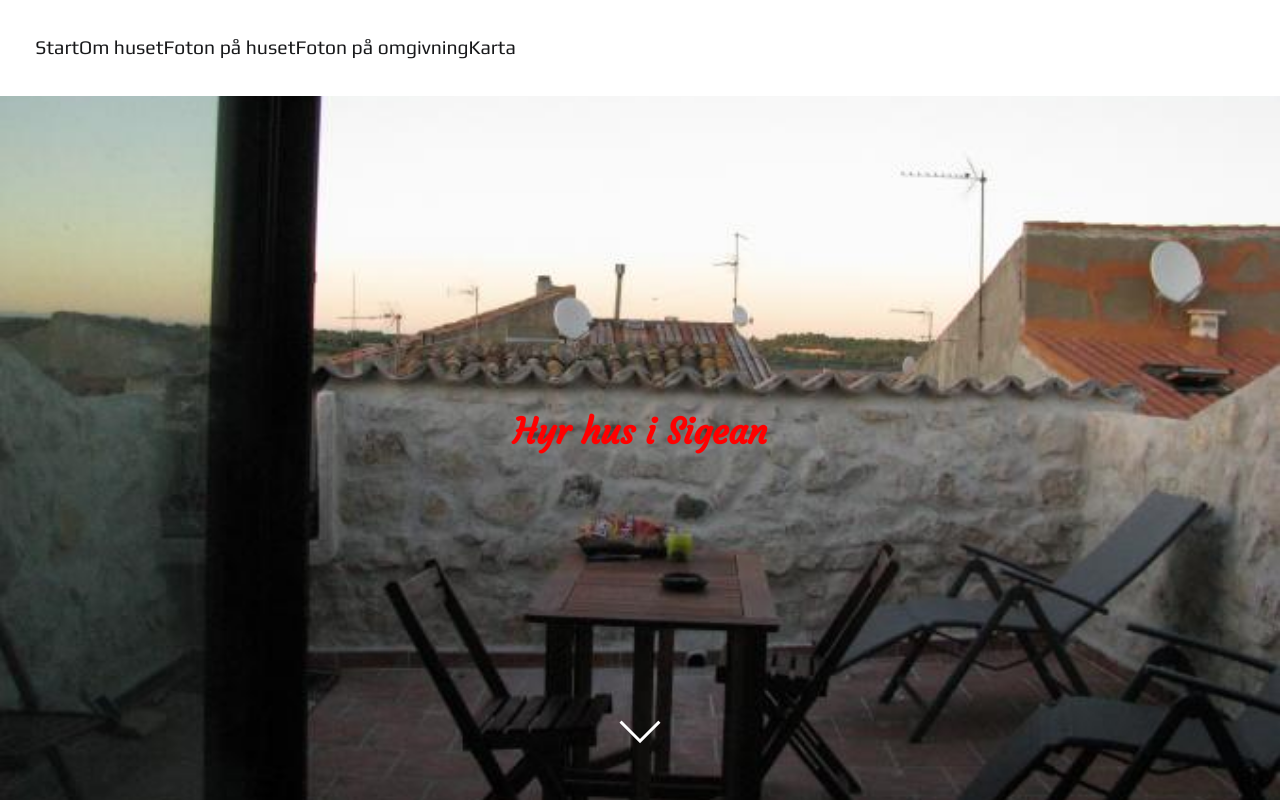
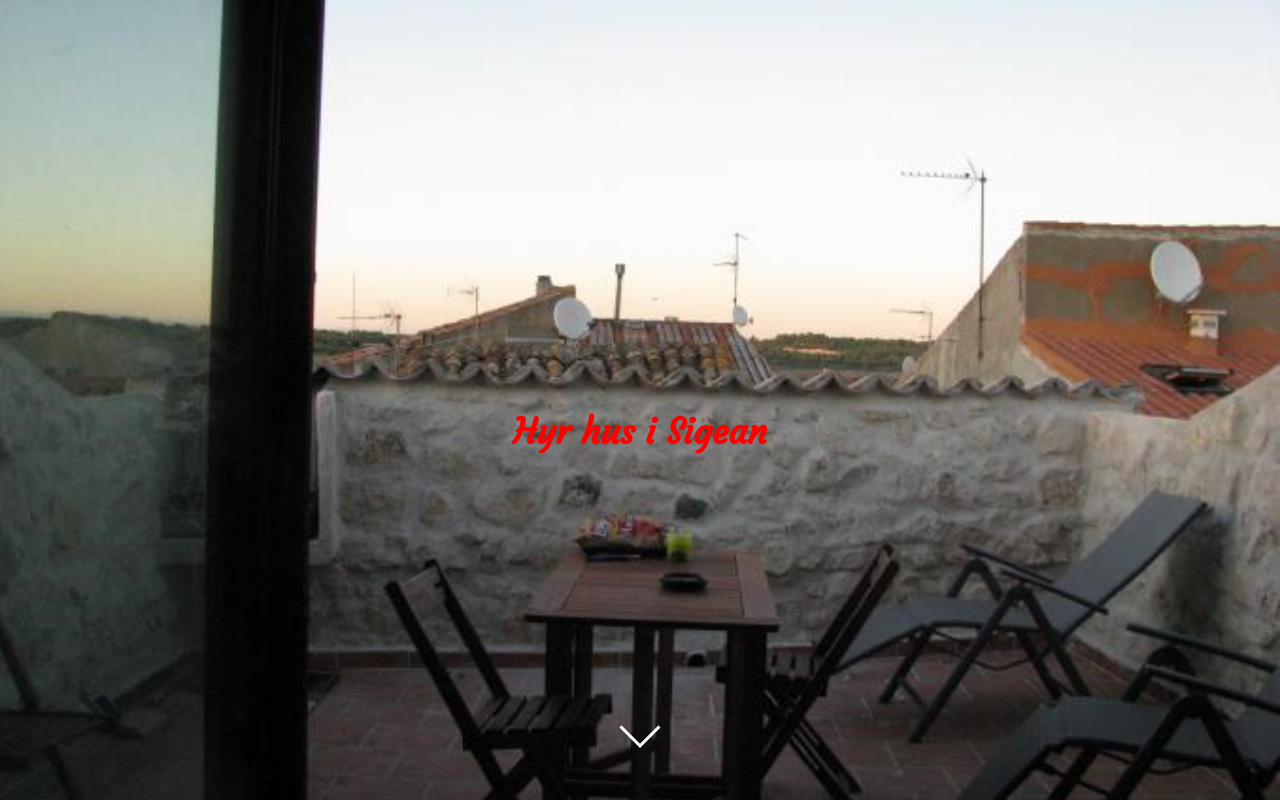
Before and after one commit to eryops/sigean, a Vue app: page / in a window 1280 px wide. Shown: the top 802 px of the page. Built offline with nearby package versions, Linux system fonts and the light colour scheme; what vue-scrollview would draw is missing.

Commit message:
Add sticky header

```diff
--- a/src/App.vue
+++ b/src/App.vue
@@ -1,7 +1,7 @@
 <template>
   <div id="app">
+    <s-hero/>
 	  <i-header/>
-    <s-hero/>
     <s-about/>
 	  <i-footer/>
   </div>
@@ -23,10 +23,29 @@
 		  IFooter,
       SHero,
       SAbout
-	  }
+	  },
+    methods: {
+      stickyMenu() {
+        var headerNav = document.getElementById('page-header');
+        var sticky = headerNav.offsetTop;
+
+        window.addEventListener('scroll', function () {
+          console.log(sticky);
+          if(window.pageYOffset >= sticky) {
+            headerNav.classList.add('sticky');
+          }
+          else {
+            headerNav.classList.remove('sticky');
+          }
+        })
+      }
+    },
+    mounted() {
+      this.stickyMenu();
+    }
 	}
 </script>
 
 <style lang="scss">
-	@import "./assets/sass/app";
+	@import "./assets/sass/main";
 </style>
--- a/src/assets/sass/_base.scss
+++ b/src/assets/sass/_base.scss
@@ -15,6 +15,9 @@ body {
   background-color: #fff;
   overflow-x: hidden;
 }
+#app {
+  position: relative;
+}
 .content {
   height: 100%;
   max-width: 75rem;
--- a/src/assets/sass/_header.scss
+++ b/src/assets/sass/_header.scss
@@ -1,10 +1,13 @@
-.page-header {
+#page-header {
   background-color: $color-light;
-  position: fixed;
   top: 0;
   right: 0;
   left: 0;
   z-index: 100;
+  &.sticky {
+    position: fixed;
+
+  }
   .mobile-menu-button {
     display: inline-block;
     position: absolute;
--- a/src/includes/Header.vue
+++ b/src/includes/Header.vue
@@ -1,5 +1,5 @@
 <template>
-  <header class="page-header">
+  <header id="page-header">
     <button type="button"
             class="mobile-menu-button"
             title="Öppna menyn"
@@ -43,16 +43,6 @@
 			return {
 				mobileMenuOpend: false
 			}
-		},
-    methods: {
-      toggleMenu() {
-        var x = document.getElementById("myTopnav");
-        if (x.className === "topnav") {
-            x.className += " responsive";
-        } else {
-            x.className = "topnav";
-        }
-      }
-    }
+		}
   }
 </script>
```
Also changed, not shown: src/assets/sass/_main.scss (renamed from src/assets/sass/_app.scss).
